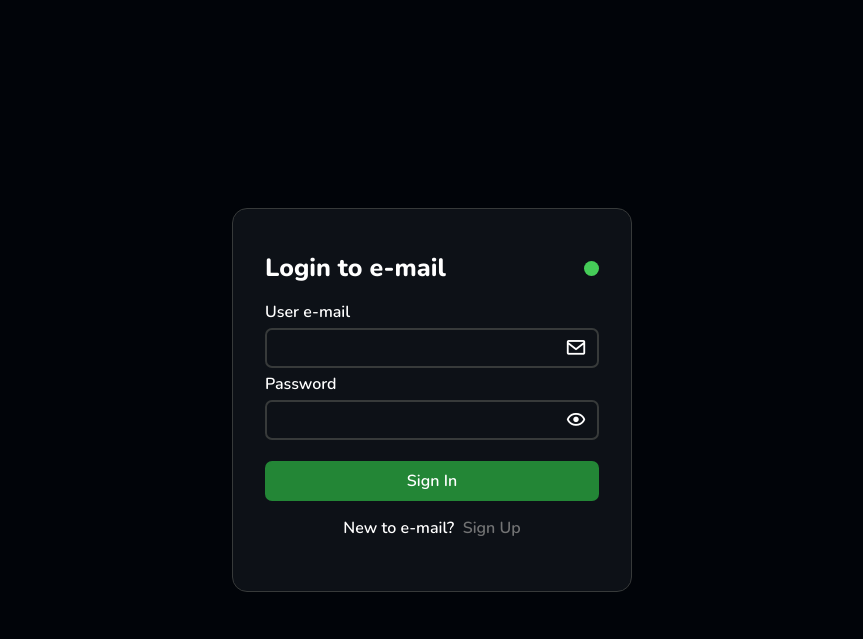
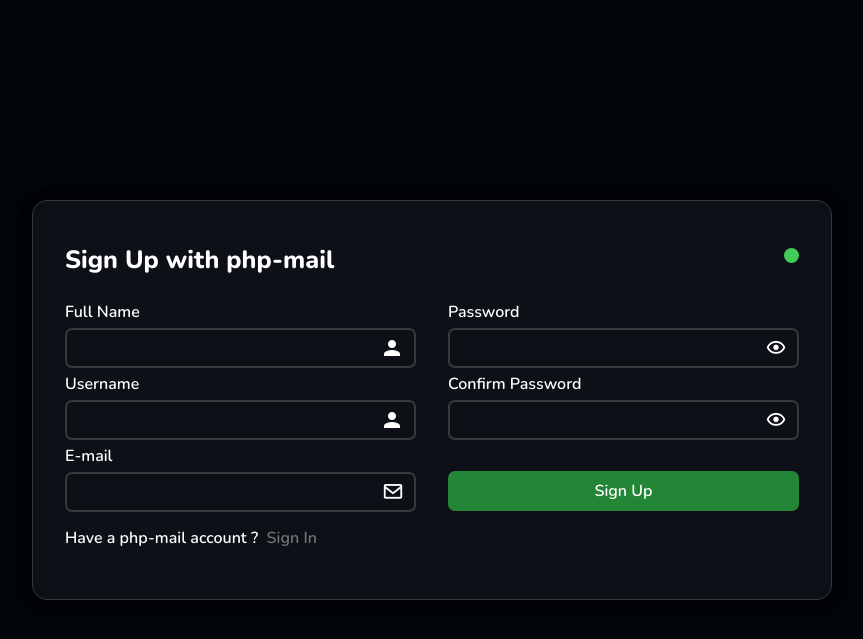
Before and after one commit to h471x/php_mail, a PHP site: page / in a window 1280 px wide. Shown: the top 639 px of the page, without its empty margins (208-1071 px from the left). Run offline with PHP 8.4, Linux system fonts and the light colour scheme.

Commit message:
Register on startup

```diff
--- a/assets/css/login.css
+++ b/assets/css/form.css
@@ -1,3 +1,4 @@
+@import url("./font.css");
 @import url('./nunito.css');
 @import url('./icons.css');
 @import url("./color.css");
@@ -26,10 +27,39 @@ body{
     backdrop-filter: blur(20px);
     border-radius: 15px;
     padding: 2rem;
+    box-shadow: 2px 2px 15px 2px rgba(0,0,0,0.115),
+    -2px -0px 15px 2px rgba(0,0,0,0.054);
     /* box-shadow: 2px 2px 15px 2px rgba(0,0,0,0.1),
                 -2px -0px 15px 2px rgba(0,0,0,0.1); */
     border: 0.5px groove var(--border-color);
     z-index: 10;
+}
+
+.signup-box{
+    width: 50rem;
+    height : 25rem;
+    background: var(--soft-color);
+    /* backdrop-filter: blur(20px); */
+    border-radius: 15px;
+    padding: 2rem;
+    /* padding: 0.75rem 2rem 2rem 2rem; */
+    box-shadow: 2px 2px 15px 2px rgba(0,0,0,0.115),
+                -2px -0px 15px 2px rgba(0,0,0,0.054);
+    /* box-shadow: 2px 2px 15px 2px rgba(0,0,0,0.1),
+                -2px -0px 15px 2px rgba(0,0,0,0.1); */
+    border: 0.5px groove var(--border-color);
+    z-index: 10;
+}
+
+.inputContainer {
+    display: flex;
+    justify-content: space-evenly;
+    gap: 2rem;
+    width: 100%;
+}
+
+.leftInput, .rightInput {
+    flex: 1;
 }
 /* .wrapper{
     position: absolute;
@@ -77,6 +104,39 @@ header img{
     margin-top: 10px;
 }
 
+.signup-header {
+    margin-bottom: 1.5rem;
+    display: flex;
+    justify-content: space-between;
+    align-items: center;
+    color: var(--primary-color);
+}
+
+.signup-header div {
+    display: flex;
+    align-items: center;
+    width: 15px;
+    height: 15px;
+    border-radius: 50%;
+    justify-content: center;
+    /* border: 0.5px groove #716f6f; */
+}
+
+
+.signup-header header{
+    display: flex;
+    justify-content: right;
+}
+signup-header img{
+    width: 25px;
+}
+
+.signup-header p{
+    font-size: 25px;
+    font-weight: 800;
+    margin-top: 10px;
+}
+
 /* .login-form{
     width: 95%;
     display: flex;
@@ -181,6 +260,22 @@ input{
 .input-submit:hover{
     background: #2ea043;
 }
+
+.input-submit-signup{
+    margin-top: 1.6rem;
+    background: #238636;
+    font-size: 1rem;
+    border: none;
+    color: white;
+    cursor: pointer;
+    transition: all .3s ease-in-out;
+    margin-bottom: 1rem;
+}
+
+.input-submit-signup:hover{
+    background: #2ea043;
+}
+
 .bottom{
     display: flex;
     flex-direction: row;
@@ -189,11 +284,20 @@ input{
     color: var(--primary-color);
     /* margin-top: 25px; */
 }
-.bottom span a{
+
+.signup-bottom{
+    display: flex;
+    flex-direction: row;
+    justify-content: flex-start;
+    font-size: 1rem;
+    color: var(--primary-color);
+    /* margin-top: 25px; */
+}
+.bottom span a, .signup-bottom span a{
     color: #727374;
     text-decoration: none;
 }
-.bottom span a:hover{
+.bottom span a:hover, .signup-bottom span a:hover{
     color: #1f6feb;
     text-decoration: underline;
 }
--- /dev/null
+++ b/assets/js/signup.js
@@ -0,0 +1,80 @@
+//Email & Password handler
+const form = document.querySelector('form');
+const passwordInput = document.getElementById('signup-pass');
+const confirmInput = document.getElementById('confirm-pass');
+const nameInput = document.getElementById('email');
+const passwordErrorDisplay = document.getElementById('password-error');
+const emailErrorDisplay = document.getElementById('email-error');
+const togglePasswordButton = document.querySelector(".toggle-password");
+var isPasswordVisible = false;
+
+form.addEventListener('submit', function(event) {
+  let isValid = true;
+
+  // Validate password length
+  if (!passwordInput.value.trim()) {
+    event.preventDefault();
+    passwordInput.style.border = '2px solid red';
+    passwordErrorDisplay.textContent = 'Please fill this field out';
+    passwordErrorDisplay.style.display = 'block';
+    isValid = false;
+  } else if (passwordInput.value.length < 8) {
+    event.preventDefault();
+    passwordInput.style.border = '2px solid red';
+    passwordErrorDisplay.textContent = 'Must be at least 8 characters long';
+    passwordErrorDisplay.style.display = 'block';
+    isValid = false;
+  }
+
+  // Validate email format
+  const emailRegex = /^[^\s@]+@[^\s@]+\.[^\s@]+$/;
+  if (!emailInput.value.trim()) {
+    event.preventDefault();
+    emailInput.style.border = '2px solid red';
+    emailErrorDisplay.textContent = 'Please fill this field out';
+    emailErrorDisplay.style.display = 'block';
+    isValid = false;
+  } else if (!emailRegex.test(emailInput.value)) {
+    event.preventDefault();
+    emailInput.style.border = '2px solid red';
+    emailErrorDisplay.textContent = 'Format : mail@example.com';
+    emailErrorDisplay.style.display = 'block';
+    isValid = false;
+  }
+
+
+  // If both email and password are valid, proceed with form submission
+  if (isValid) {
+    // You can add additional submission logic here if needed
+    console.log('Form submitted successfully');
+  }
+});
+
+// Clear error messages when user starts typing
+function handleInput(inputElement, errorDisplay) {
+  inputElement.addEventListener('input', function() {
+    errorDisplay.style.display = 'none';
+    inputElement.style.border = '2px solid var(--github-blue)';
+  });
+
+  inputElement.addEventListener('focus', function() {
+    inputElement.style.border = '2px solid var(--github-blue)';
+  });
+
+  inputElement.addEventListener('blur', function() {
+    inputElement.style.border = '2px solid var(--border-color)';
+  });
+}
+
+handleInput(passwordInput, passwordErrorDisplay);
+handleInput(emailInput, emailErrorDisplay);
+
+// Toggle password visibility
+togglePasswordButton.addEventListener('click', function() {
+  isPasswordVisible = !isPasswordVisible;
+  var type = isPasswordVisible ? 'text' : 'password';
+  passwordInput.setAttribute('type', type);
+  togglePasswordButton.querySelector('i').classList.toggle('bx-show');
+  togglePasswordButton.querySelector('i').classList.toggle('bx-hide');
+  passwordInput.focus();
+});
--- a/config/php/connect.php
+++ b/config/php/connect.php
@@ -15,20 +15,24 @@
     // Set the message if connected successfully
     $status = '<div class="status connected"></div>';
     $error = '<span class="tooltip">Connected</span>';
+    $signup_error = '<span class="signup-tooltip">Connected</span>';
   } catch (PDOException $e) {
     // Default error handling
     $status = '<div class="disconnected"></div>';
     $error = '<span class="tooltip">Server Issue</span>';
+    $signup_error = '<span class="signup-tooltip">Server Issue</span>';
     $error_message = addslashes($e->getMessage());
 
     // Check for specific error conditions and update variables accordingly
     if (strpos($error_message, 'SQLSTATE[HY000] [2002]') !== false) {
         $status = '<div class="status disconnected"></div>';
         $error = '<span class="tooltip">Disconnected</span>';
+        $signup_error = '<span class="signup-tooltip">Disconnected</span>';
         $error_message = "SQL Server is not running.";
     } elseif (strpos($error_message, 'Access denied') !== false) {
         $status = '<div class="status wrong"></div>';
         $error = '<span class="tooltip">Access Denied</span>';
+        $signup_error = '<span class="signup-tooltip">Access Denied</span>';
         $error_message = "Wrong Database Credentials.";
     }
     echo '<script>console.error("Error !! ' . $error_message . '");</script>';
--- a/config/php/database.php
+++ b/config/php/database.php
@@ -15,5 +15,6 @@
 
   $mail_database = "
   CREATE DATABASE IF NOT EXISTS mail;
-  USE mail;";
+  USE mail;
+  ";
 ?>
--- a/config/php/tables.php
+++ b/config/php/tables.php
@@ -5,30 +5,32 @@
     name VARCHAR(50),
     firstName VARCHAR(60),
     mail VARCHAR(100) NOT NULL,
-    password VARCHAR(20) NOT NULL);";
+    password VARCHAR(20) NOT NULL);
+  ";
 
-  $tables = "
+  $user_table = "
   CREATE TABLE IF NOT EXISTS user (
     email_user VARCHAR(255) NOT NULL UNIQUE PRIMARY KEY,
     name_user VARCHAR(255) NOT NULL,
     firstname_user VARCHAR(255) NULL,
     password VARCHAR(255) NOT NULL,
-  date_inscription DATE NOT NULL
-  );
+    date_inscription DATE NOT NULL);
+  ";
 
+  $message_table = "
   CREATE TABLE IF NOT EXISTS message (
     id_message INT AUTO_INCREMENT PRIMARY KEY,
     email_destination VARCHAR(255) NULL,
     objet VARCHAR(255) NOT NULL,
     contenu TEXT NULL,
     email_user VARCHAR(255) NOT NULL,
-  FOREIGN KEY (email_user) REFERENCES user(email_user)
-  );
+    FOREIGN KEY (email_user) REFERENCES user(email_user));
+  ";
 
+  $contact_table = "
   CREATE TABLE IF NOT EXISTS contact (
     email_propriate VARCHAR(255) NOT NULL,
     email_contact VARCHAR(255) NOT NULL,
-  PRIMARY KEY (email_propriate, email_contact)
-  );
+    PRIMARY KEY (email_propriate, email_contact));
   ";
 ?>
--- a/index.php
+++ b/index.php
@@ -1,2 +1,2 @@
 <?php $basePath = $_SERVER['DOCUMENT_ROOT'] . "/php_mail/"; ?>
-<?php require_once $basePath . "views/login.php";
+<?php require_once $basePath . "views/register.php";
--- a/views/header.php
+++ b/views/header.php
@@ -1,7 +1,7 @@
 <div class="header">
   <div class="header__left">
     <img src="../assets/images/mail_white.png" alt="" class="mail" id="mailIcon"/>
-    <h1>e-mail</h1>
+    <h1>php-mail</h1>
   </div>
 
   <form class="header__middle" action="">
--- a/views/login.php
+++ b/views/login.php
@@ -7,15 +7,15 @@
     <meta charset="UTF-8">
     <meta http-equiv="X-UA-Compatible" content="IE=edge">
     <meta name="viewport" content="width=device-width, initial-scale=1.0">
-    <link rel="stylesheet" href="/php_mail/assets/css/login.css">
+    <link rel="stylesheet" href="/php_mail/assets/css/form.css">
     <link rel="icon" href="/php_mail/assets/images/mail_white.png">
-    <title>Login</title>
+    <title>Php Mail - Login</title>
 </head>
 <body>
   <div class="container">
     <div class="box">
       <div class="header">
-        <p id="loginTitle">Login to e-mail</p>
+        <p id="loginTitle">Login to php-mail</p>
         <div class="status">
           <?php echo $status ?>
           <?php echo $error ?>
@@ -42,13 +42,13 @@
         </div>
       </form>
       <div class="bottom">
-        <span>New to e-mail?</span>&nbsp;&nbsp;
+        <span>New to php-mail?</span>&nbsp;&nbsp;
         <span><a href="/php_mail/views/register.php">Sign Up</a></span>
       </div>
     </div>
     <!-- <div class="wrapper"></div> -->
   </div>
-  <script src="/php_mail/assets/js/password.js"></script>
+  <script src="/php_mail/assets/js/signin.js"></script>
   <script src="/php_mail/assets/js/theme.js"></script>
   <!-- <script src="/php_mail/assets/js/language.js"></script>
   <script src="/php_mail/assets/js/dictionary.js"></script> -->
--- a/views/mail.php
+++ b/views/mail.php
@@ -22,5 +22,4 @@
   <script src="/php_mail/assets/js/logout.js"></script>
   <script src="/php_mail/assets/js/dictionary.js"></script>
   <script src="/php_mail/assets/js/language.js"></script>
-  <script src="/php_mail/assets/js/inbox.js"></script>
 </html>
--- a/views/register.php
+++ b/views/register.php
@@ -1 +1,87 @@
-<?php echo "<h1>Signup to e-mail</h1>" ; ?>
+<?php $basePath = $_SERVER['DOCUMENT_ROOT'] . "/php_mail/"; ?>
+<?php require_once $basePath . "config/php/connect.php"; ?>
+
+<!DOCTYPE html>
+<html lang="en">
+<head>
+    <meta charset="UTF-8">
+    <meta http-equiv="X-UA-Compatible" content="IE=edge">
+    <meta name="viewport" content="width=device-width, initial-scale=1.0">
+    <link rel="stylesheet" href="/php_mail/assets/css/form.css">
+    <link rel="icon" href="/php_mail/assets/images/mail_white.png">
+    <title>Php Mail - Sign Up</title>
+</head>
+<body>
+  <div class="container">
+    <div class="signup-box">
+      <div class="signup-header">
+        <p id="loginTitle">Sign Up with php-mail</p>
+        <div class="status">
+          <?php echo $status ?>
+          <?php echo $signup_error ?>
+        </div>
+      </div>
+      <!-- Form action points to login -->
+      <form action="/php_mail/controllers/signup.php" class="login-form" method="post">
+        <div class="inputContainer">
+          <div class="leftInput">
+            <div class="input-box">
+              <label for="email">Full Name</label>
+              <input type="text" class="input-field" id="name" name="name" spellcheck="false" autocomplete="off">
+              <i class="material-icons">person</i>
+              <div id="email-error" style="display: none; color: red;"></div>
+            </div>
+
+            <div class="input-box">
+              <label for="email">Username</label>
+              <input type="text" class="input-field" id="username" name="username" spellcheck="false" autocomplete="off">
+              <i class="material-icons">person</i>
+              <div id="email-error" style="display: none; color: red;"></div>
+            </div>
+
+            <div class="input-box">
+              <label for="email">E-mail</label>
+              <input type="text" class="input-field" id="signup-email" name="signup-mail" spellcheck="false" autocomplete="off">
+              <i class="bx bx-envelope"></i>
+              <div id="email-error" style="display: none; color: red;"></div>
+            </div>
+          </div>
+
+          <div class="rightInput">
+            <div class="input-box">
+              <label for="pass">Password</label>
+              <input type="password" class="input-field" id="signup-pass" name="signup-password" spellcheck="false">
+              <div class="toggle-password">
+                <i class="bx bx-show"></i>
+              </div>
+              <div id="password-error" style="display: none; color: red;"></div>
+            </div>
+
+            <div class="input-box">
+              <label for="pass">Confirm Password</label>
+              <input type="password" class="input-field" id="confirm-pass" name="confirm-password" spellcheck="false">
+              <div class="toggle-password">
+                <i class="bx bx-show"></i>
+              </div>
+              <div id="password-error" style="display: none; color: red;"></div>
+            </div>
+
+            <div class="input-box">
+              <input type="submit" class="input-submit-signup text" value="Sign Up" style="color: white;">
+            </div>
+          </div>
+        </div>
+      </form>
+      <div class="signup-bottom">
+        <span>Have a php-mail account ?</span>&nbsp;&nbsp;
+        <span><a href="/php_mail/views/login.php">Sign In</a></span>
+      </div>
+    </div>
+    <!-- <div class="wrapper"></div> -->
+  </div>
+  <script src="/php_mail/assets/js/signup.js"></script>
+  <script src="/php_mail/assets/js/theme.js"></script>
+  <!-- <script src="/php_mail/assets/js/language.js"></script>
+  <script src="/php_mail/assets/js/dictionary.js"></script> -->
+</body>
+</html>
```
Also changed, not shown: other parts of assets/css/form.css (+22 -6 lines), assets/js/inbox.js (deleted, +0 -10 lines), assets/js/sidebar.js (+11 -0 lines), controllers/signup.php (+30 -0 lines), assets/js/mail.js (added), assets/js/signin.js (renamed from assets/js/password.js). Lines whose indentation alone changed are shown as unchanged.
